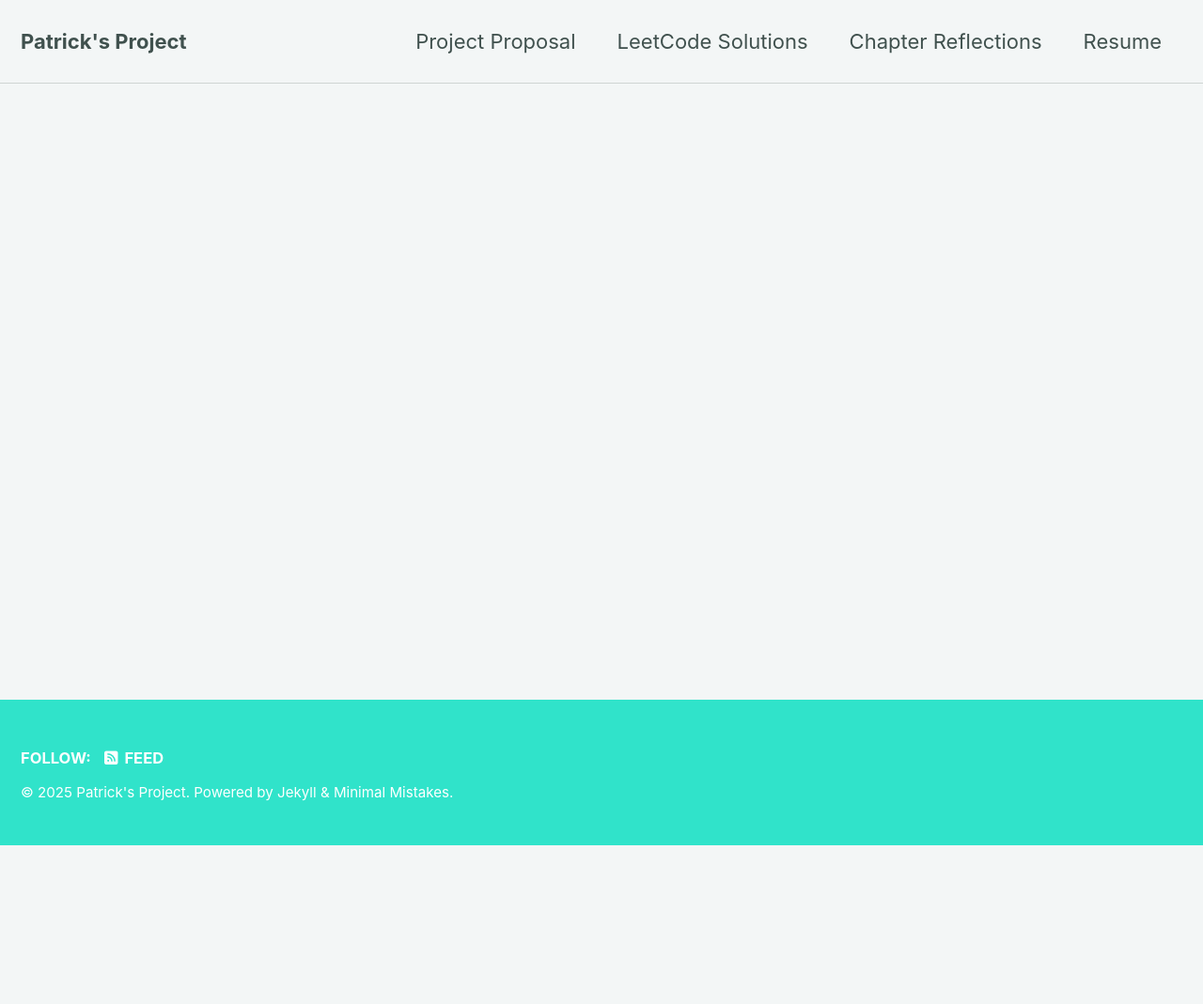
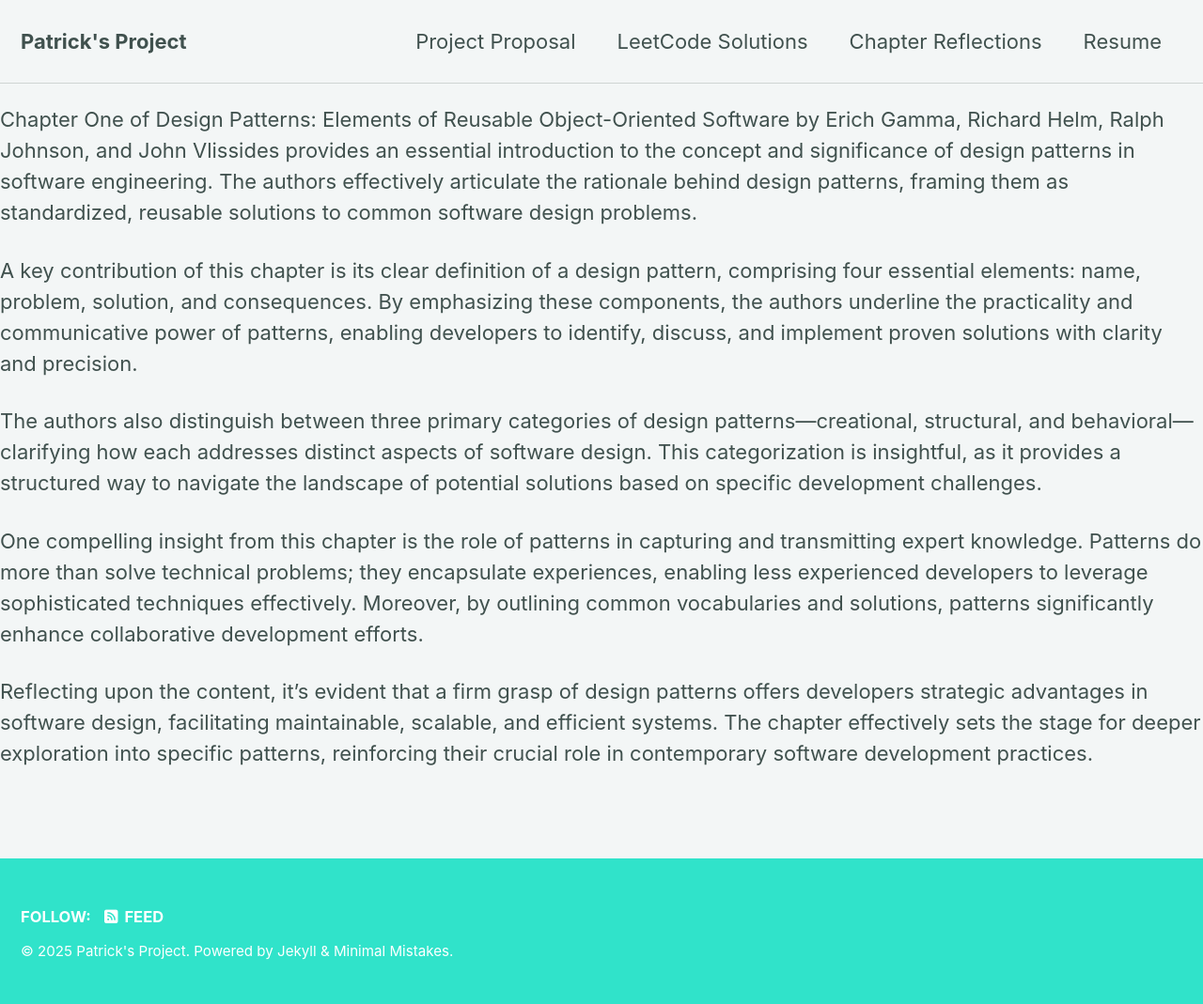
Before and after one commit to PSharp725/PSharp725.github.io, a Jekyll site: the page built from Chapter-Reflections/DPChapter1.md, in a window 1280 px wide. Shown: the whole page at 94% size. Built offline with Jekyll 4.4.1, drawn with Linux system fonts in a browser that asks for light colours; cached includes are drawn as plain includes; our own code applies the rules of GitHub Pages for plain Markdown files; before the commit the page ends 900 px from its top, so only the background shows below that.

Commit message:
Added chapter one reflections

```diff
--- a/Chapter-Reflections/DPChapter1.md
+++ b/Chapter-Reflections/DPChapter1.md
@@ -0,0 +1,13 @@
+---
+title: DP Chapter One Reflection
+---
+
+Chapter One of Design Patterns: Elements of Reusable Object-Oriented Software by Erich Gamma, Richard Helm, Ralph Johnson, and John Vlissides provides an essential introduction to the concept and significance of design patterns in software engineering. The authors effectively articulate the rationale behind design patterns, framing them as standardized, reusable solutions to common software design problems.
+
+A key contribution of this chapter is its clear definition of a design pattern, comprising four essential elements: name, problem, solution, and consequences. By emphasizing these components, the authors underline the practicality and communicative power of patterns, enabling developers to identify, discuss, and implement proven solutions with clarity and precision.
+
+The authors also distinguish between three primary categories of design patterns—creational, structural, and behavioral—clarifying how each addresses distinct aspects of software design. This categorization is insightful, as it provides a structured way to navigate the landscape of potential solutions based on specific development challenges.
+
+One compelling insight from this chapter is the role of patterns in capturing and transmitting expert knowledge. Patterns do more than solve technical problems; they encapsulate experiences, enabling less experienced developers to leverage sophisticated techniques effectively. Moreover, by outlining common vocabularies and solutions, patterns significantly enhance collaborative development efforts.
+
+Reflecting upon the content, it's evident that a firm grasp of design patterns offers developers strategic advantages in software design, facilitating maintainable, scalable, and efficient systems. The chapter effectively sets the stage for deeper exploration into specific patterns, reinforcing their crucial role in contemporary software development practices.
```
Also changed, not shown: Chapter-Reflections/GEAChapter1.md (+7 -1 lines).
